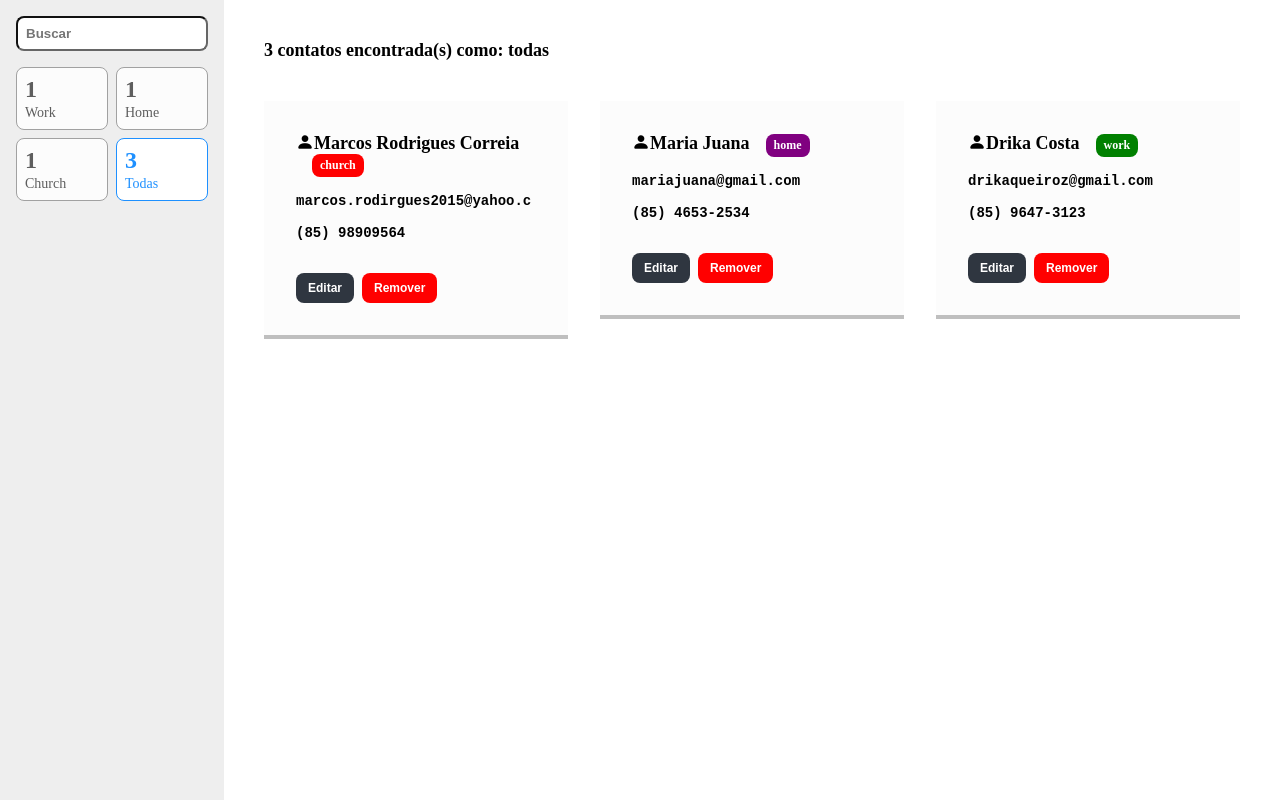
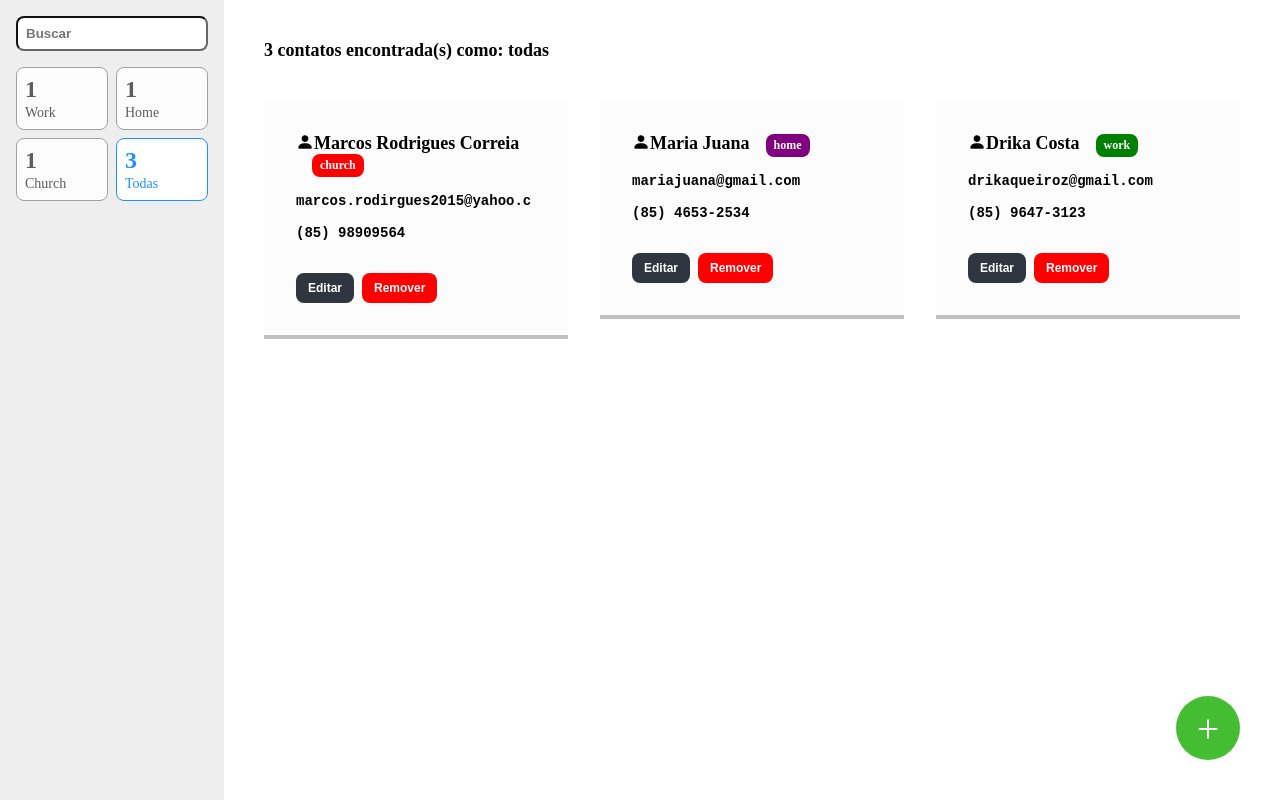
Before and after one commit to marquinhos2017/contact_list_react, a React (Create React App) app: page / in a window 1280 px wide. Built offline with nearby package versions, Linux system fonts and the light colour scheme.

Commit message:
Navegue entre rotas

```diff
--- a/src/App.tsx
+++ b/src/App.tsx
@@ -5,6 +5,7 @@ import EstiloGlobal, { Container } from './styles'
 import store from './store/'
 import { createBrowserRouter, RouterProvider } from 'react-router-dom'
 import Home from './pages/Home'
+import Cadastro from './pages/Cadastro'
 
 const rotas = createBrowserRouter([
   {
@@ -13,7 +14,7 @@ const rotas = createBrowserRouter([
   },
   {
     path: '/novo',
-    element: <h1>Nova Tarefa</h1>
+    element: <Cadastro />
   }
 ])
 function App() {
--- /dev/null
+++ b/src/components/BotaoAdicionar/index.tsx
@@ -0,0 +1,5 @@
+import { Circulo } from './styles'
+
+const BotaoAdicionar = () => <Circulo to="/novo">+</Circulo>
+
+export default BotaoAdicionar
--- /dev/null
+++ b/src/components/BotaoAdicionar/styles.ts
@@ -0,0 +1,17 @@
+import styled from 'styled-components'
+import { Link } from 'react-router-dom'
+
+export const Circulo = styled(Link)`
+  display: flex;
+  height: 64px;
+  width: 64px;
+  background-color: #44bd32;
+  color: #fff;
+  position: fixed;
+  bottom: 40px;
+  right: 40px;
+  border-radius: 50%;
+  justify-content: center;
+  align-items: center;
+  font-size: 40px;
+`
--- /dev/null
+++ b/src/pages/Cadastro/index.tsx
@@ -0,0 +1,3 @@
+const Cadastro = () => <div>Nova Tarefa</div>
+
+export default Cadastro
--- a/src/pages/Home/index.tsx
+++ b/src/pages/Home/index.tsx
@@ -1,3 +1,4 @@
+import BotaoAdicionar from '../../components/BotaoAdicionar'
 import BarraLateral from '../../containers/BarraLateral'
 import ListaDeTarefas from '../../containers/ListaDeTarefa'
 import { ListaContatos } from '../../containers/ListaDeTarefa/styles'
@@ -6,6 +7,7 @@ const Home = () => (
   <>
     <BarraLateral />
     <ListaDeTarefas />
+    <BotaoAdicionar />
   </>
 )
 
--- a/src/styles/index.ts
+++ b/src/styles/index.ts
@@ -6,6 +6,7 @@ const EstiloGlobal = createGlobalStyle`
     padding: 0;
     box-sizing: border-box;
     list-style:none;
+    text-decoration: none;
   }
 
 `
```
